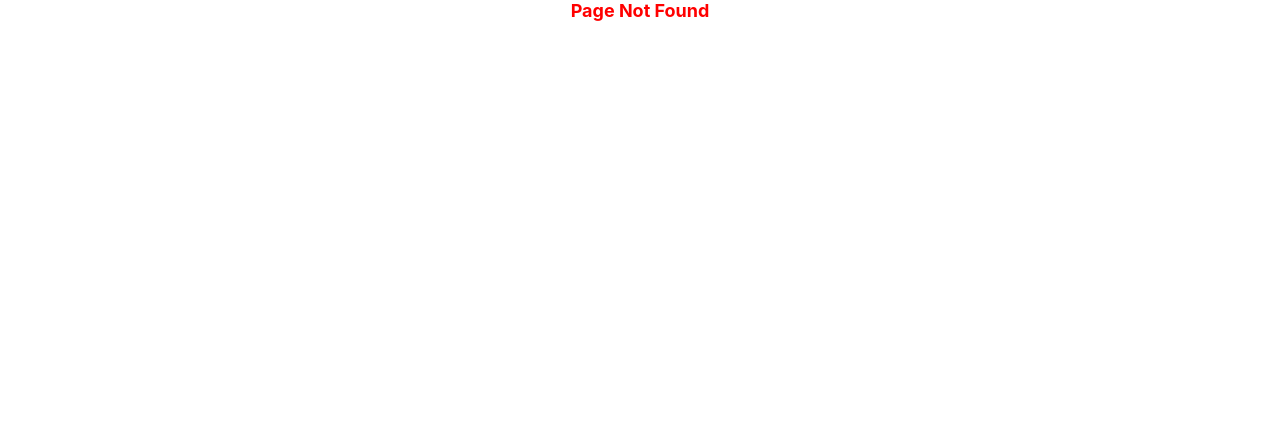
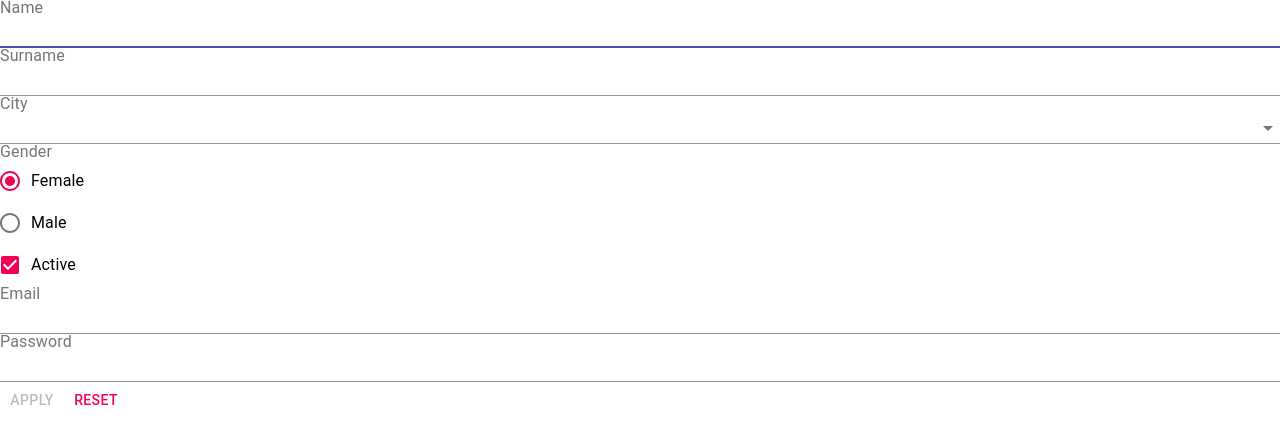
Before and after one commit to mierzvoj/app-state-project, a React (Create React App) app: page /userform in a window 1280 px wide. Before the commit this address had no page. Shown: the top 444 px of the page. Built offline with nearby package versions, Linux system fonts and the light colour scheme.

Commit message:
userform introduced

```diff
--- a/src/index.tsx
+++ b/src/index.tsx
@@ -6,6 +6,7 @@ import Login from "./pages/Login/Login";
 import NotFound from "./pages/NotFound/NotFound";
 import Pokemons from "./pages/Pokemons/Pokemons";
 import PokemonsToolbar from "./pages/PokemonsToolbar/PokemonsToolbar";
+import UserForm from "./pages/UserForm/UserForm";
 import reportWebVitals from "./reportWebVitals";
 
 const root = ReactDOM.createRoot(
@@ -16,6 +17,7 @@ root.render(
     <BrowserRouter>
       <Routes>
         <Route path="/" element={<Login />}></Route>
+        <Route path="/userform" element={<UserForm />}></Route>
         <Route path="pokemons" element={<Pokemons />}>
           <Route path=":name" element={<PokemonsToolbar />}></Route>
         </Route>
--- a/src/pages/Login/Login.tsx
+++ b/src/pages/UserForm/UserForm.tsx
@@ -1,23 +1,37 @@
 import {
   Button,
+  Checkbox,
   FormControl,
+  FormControlLabel,
   FormGroup,
   FormLabel,
   IconButton,
+  MenuItem,
+  Radio,
+  RadioGroup,
+  Select,
   Snackbar,
   TextField,
 } from "@material-ui/core";
 import CloseIcon from "@mui/icons-material/Close";
 import React, { ChangeEvent, FormEvent, useState } from "react";
 import { useNavigate } from "react-router-dom";
-import "./Login.css";
+import "./UserForm.css";
 
 export interface LoginData {
+  name?: string;
+  surname?: string;
+  city?: string;
   email?: string;
   password?: string;
 }
 
-export default function Login() {
+const cities: string[] = ["Gdańsk", "Gdynia", "Sopot", "Warszawa", "Zakopane"];
+
+export default function UserForm() {
+  const [name, setName] = useState("");
+  const [surname, setSurname] = useState("");
+  const [city, setCity] = useState("");
   const [email, setEmail] = useState("");
   const [password, setPassword] = useState("");
   const [open, setOpen] = useState(false);
@@ -63,10 +77,54 @@ export default function Login() {
     <div className="Login">
       <form onSubmit={(e: FormEvent<HTMLFormElement>) => handleSubmit(e)}>
         <FormGroup>
+          <FormLabel>Name</FormLabel>
+          <FormControl>
+            <TextField
+              autoFocus
+              value={name}
+              onChange={(
+                e: ChangeEvent<HTMLTextAreaElement | HTMLInputElement>
+              ) => setName(e.target.value)}
+            />
+          </FormControl>
+          <FormLabel>Surname</FormLabel>
+          <FormControl>
+            <TextField
+              value={surname}
+              onChange={(
+                e: ChangeEvent<HTMLTextAreaElement | HTMLInputElement>
+              ) => setSurname(e.target.value)}
+            />
+          </FormControl>
+          <FormLabel>City</FormLabel>
+          <FormControl>
+            <Select
+              value={city}
+              onChange={(e) => setCity(e.target.value as string)}
+            >
+              {cities.map((c) => (
+                <MenuItem value={c}>{c}</MenuItem>
+              ))}
+            </Select>
+          </FormControl>
+          <FormControl>
+            <FormLabel id="demo-radio-buttons-group-label">Gender</FormLabel>
+            <RadioGroup defaultValue="female">
+              <FormControlLabel
+                value="female"
+                control={<Radio />}
+                label="Female"
+              />
+              <FormControlLabel value="male" control={<Radio />} label="Male" />
+            </RadioGroup>
+          </FormControl>
+          <FormControlLabel
+            control={<Checkbox defaultChecked />}
+            label="Active"
+          />
           <FormLabel>Email</FormLabel>
           <FormControl>
             <TextField
-              autoFocus
               type="email"
               value={email}
               onChange={(
@@ -85,9 +143,10 @@ export default function Login() {
             />
           </FormControl>
         </FormGroup>
-        <Button type="submit" color="primary" disabled={!validateForm()}>
-          Login
+        <Button type="submit" color="default" disabled={!validateForm()}>
+          Apply
         </Button>
+        <Button color="secondary">Reset</Button>
       </form>
       <Snackbar
         open={open}
```
Also changed, not shown: src/pages/UserForm/UserForm.css (added).
